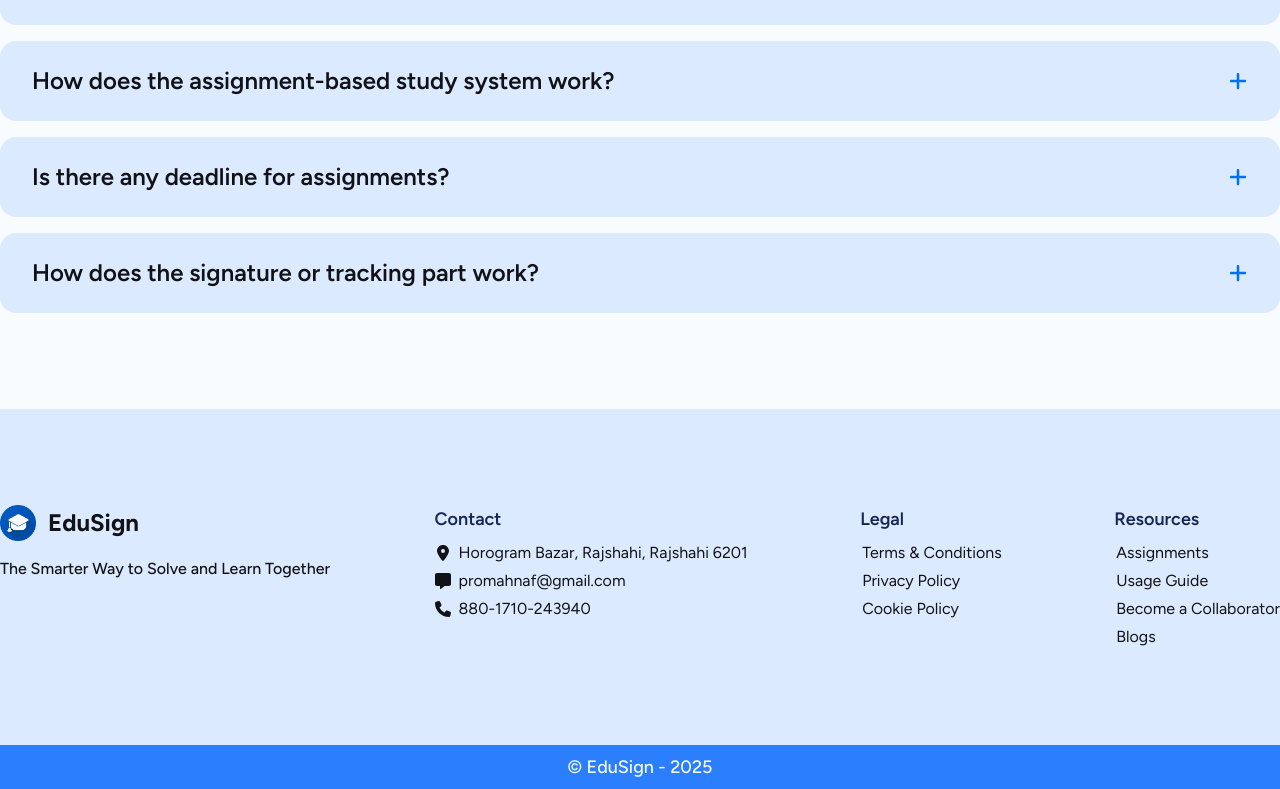
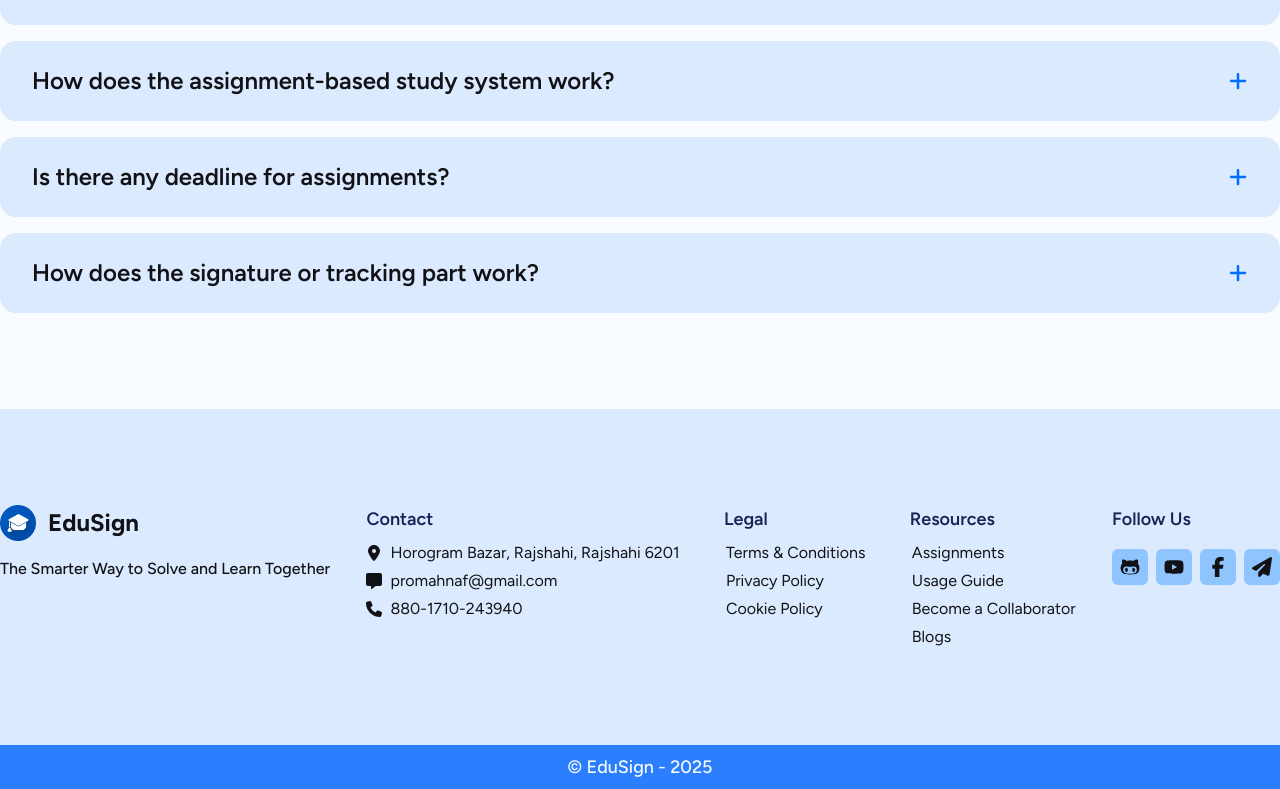
Before and after one commit to mahnafdev/edusign-client, a React (Vite) app: page / in a window 1280 px wide. Shown: the part 1325-2114 px from the top of the page. Built offline with nearby package versions, Linux system fonts and the light colour scheme.

Commit message:
feat: add socials in footer

```diff
--- a/src/layouts/Footer.jsx
+++ b/src/layouts/Footer.jsx
@@ -1,4 +1,13 @@
-import { FaLocationDot, FaMessage, FaPhone } from "react-icons/fa6";
+import {
+	FaFacebookF,
+	FaGithubAlt,
+	FaLocationDot,
+	FaMessage,
+	FaPaperPlane,
+	FaPhone,
+	FaTelegram,
+	FaYoutube,
+} from "react-icons/fa6";
 import Logo from "../assets/logo.png";
 import { Link } from "react-router";
 
@@ -115,6 +124,42 @@ const Footer = () => {
 						</li>
 					</ul>
 				</div>
+				{/* Socials */}
+				<div className="space-y-4">
+					<h5 className="text-lg font-semibold text-primary-background-dark dark:text-primary-background-light">
+						Follow Us
+					</h5>
+					<div className="flex gap-x-2">
+						<a
+							href="https://github.com/ninjaquasar"
+							title="Follow - GitHub"
+							className="p-2 bg-blue-300 rounded-md hover:scale-110 transition-transform"
+						>
+							<FaGithubAlt size={20} />
+						</a>
+						<a
+							href="https://youtube.com/@ninjaquasar"
+							title="Subscribe - YouTube"
+							className="p-2 bg-blue-300 rounded-md hover:scale-110 transition-transform"
+						>
+							<FaYoutube size={20} />
+						</a>
+						<a
+							href="https://facebook.com/ninjaquasar"
+							title="Follow - Facebook"
+							className="p-2 bg-blue-300 rounded-md hover:scale-110 transition-transform"
+						>
+							<FaFacebookF size={20} />
+						</a>
+						<a
+							href="https://facebook.com/ninjaquasar"
+							title="Message - Telegram"
+							className="p-2 bg-blue-300 rounded-md hover:scale-110 transition-transform"
+						>
+							<FaPaperPlane size={20} />
+						</a>
+					</div>
+				</div>
 			</div>
 			{/* Copyright text */}
 			<div className="py-2 text-lg text-center font-medium bg-primary-light text-light dark:bg-primary-dark">
```
